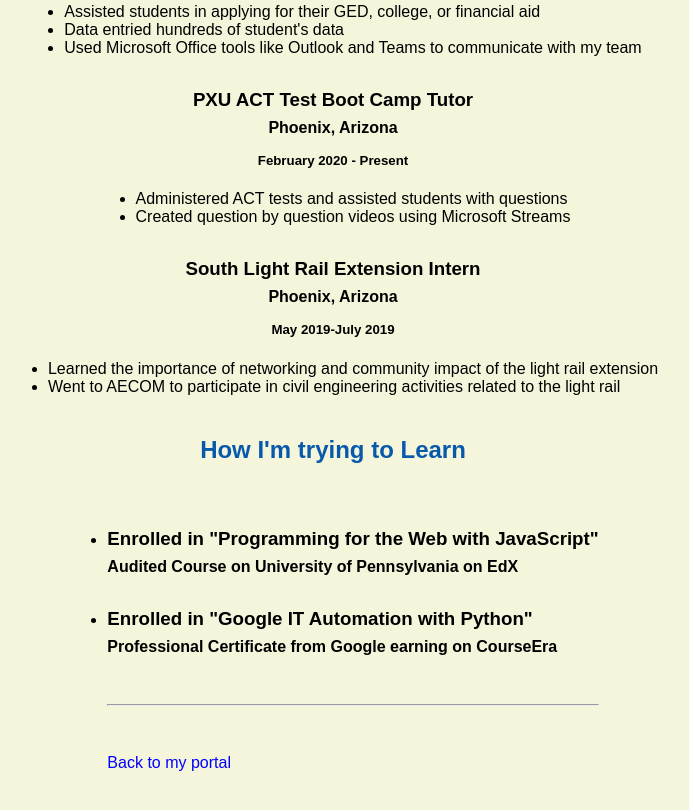
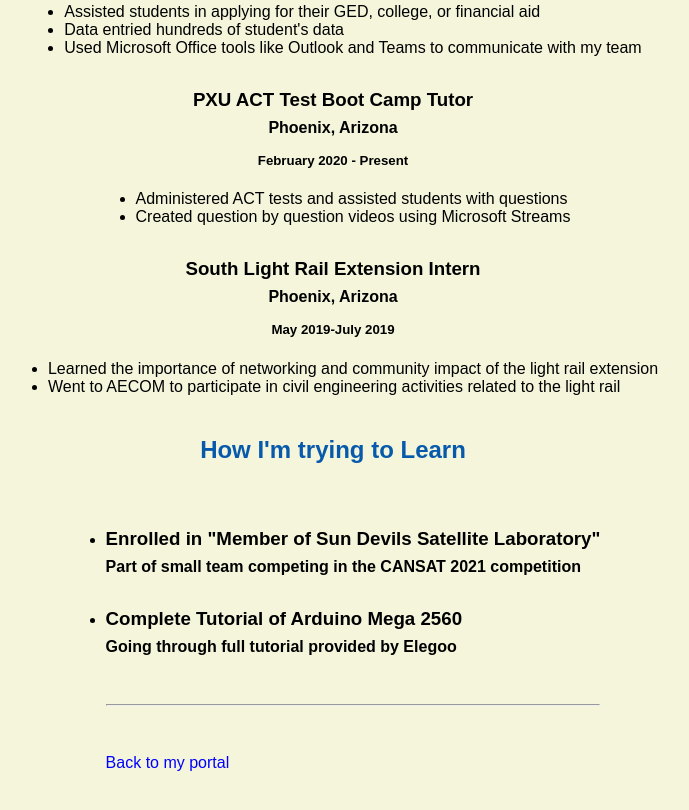
Before and after one commit to emilroy/emilroy.github.io, a plain HTML site: page resume.html in a window 1280 px wide. Shown: the part 1790-2600 px from the top of the page, without its empty margins (307-996 px from the left). Drawn offline with Linux system fonts and the light colour scheme.

Commit message:
quick update to resume

```diff
--- a/resume.html
+++ b/resume.html
@@ -61,10 +61,10 @@
 
     <h2>How I'm trying to Learn</h2>
     <ul>
-      <li><h3>Enrolled in "Programming for the Web with JavaScript"</h3></li>
-        <h4>Audited Course on University of Pennsylvania on EdX</h4>
-      <li><h3>Enrolled in "Google IT Automation with Python"</h3></li>
-        <h4>Professional Certificate from Google earning on CourseEra</h4>
+      <li><h3>Enrolled in "Member of Sun Devils Satellite Laboratory"</h3></li>
+        <h4>Part of small team competing in the CANSAT 2021 competition</h4>
+      <li><h3>Complete Tutorial of Arduino Mega 2560</h3></li>
+        <h4>Going through full tutorial provided by Elegoo</h4>
   </body>
 
   <footer>
```
